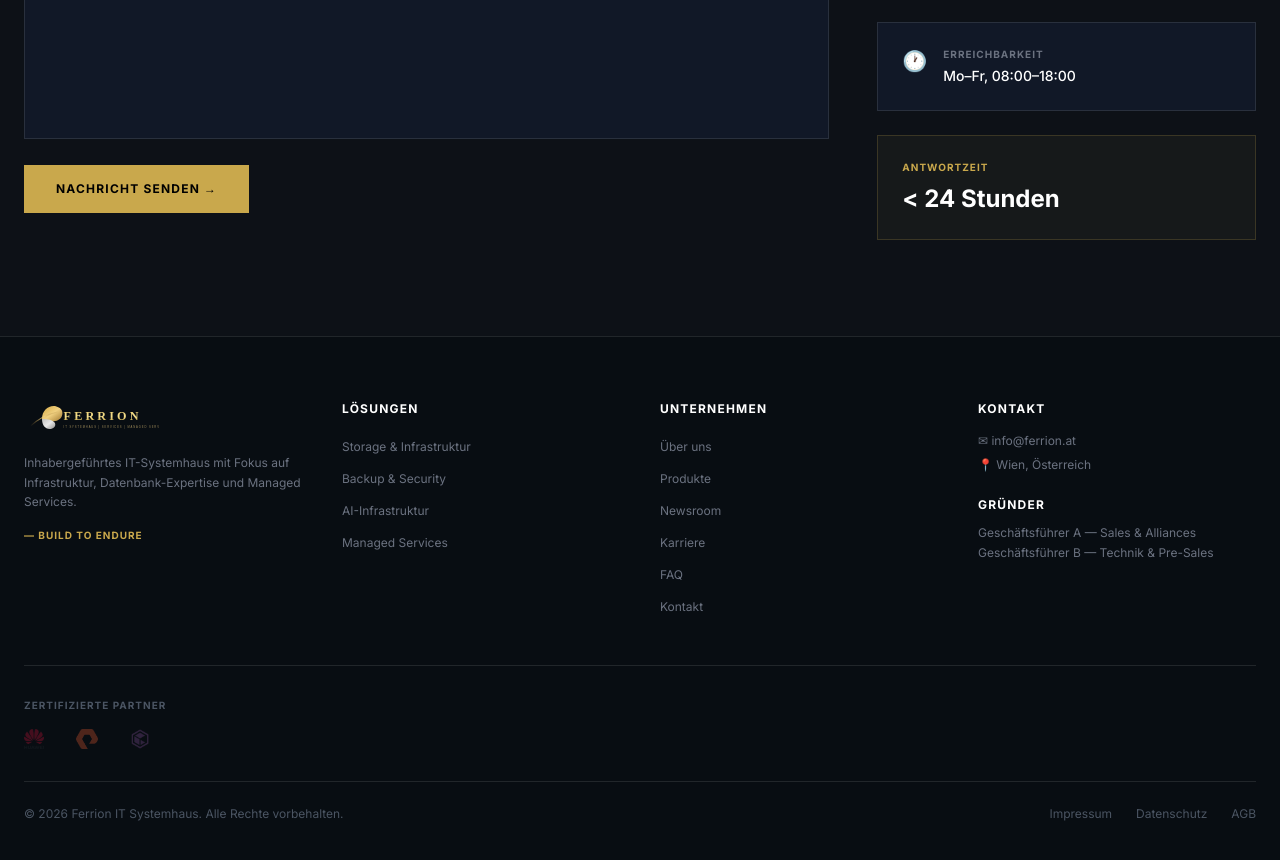
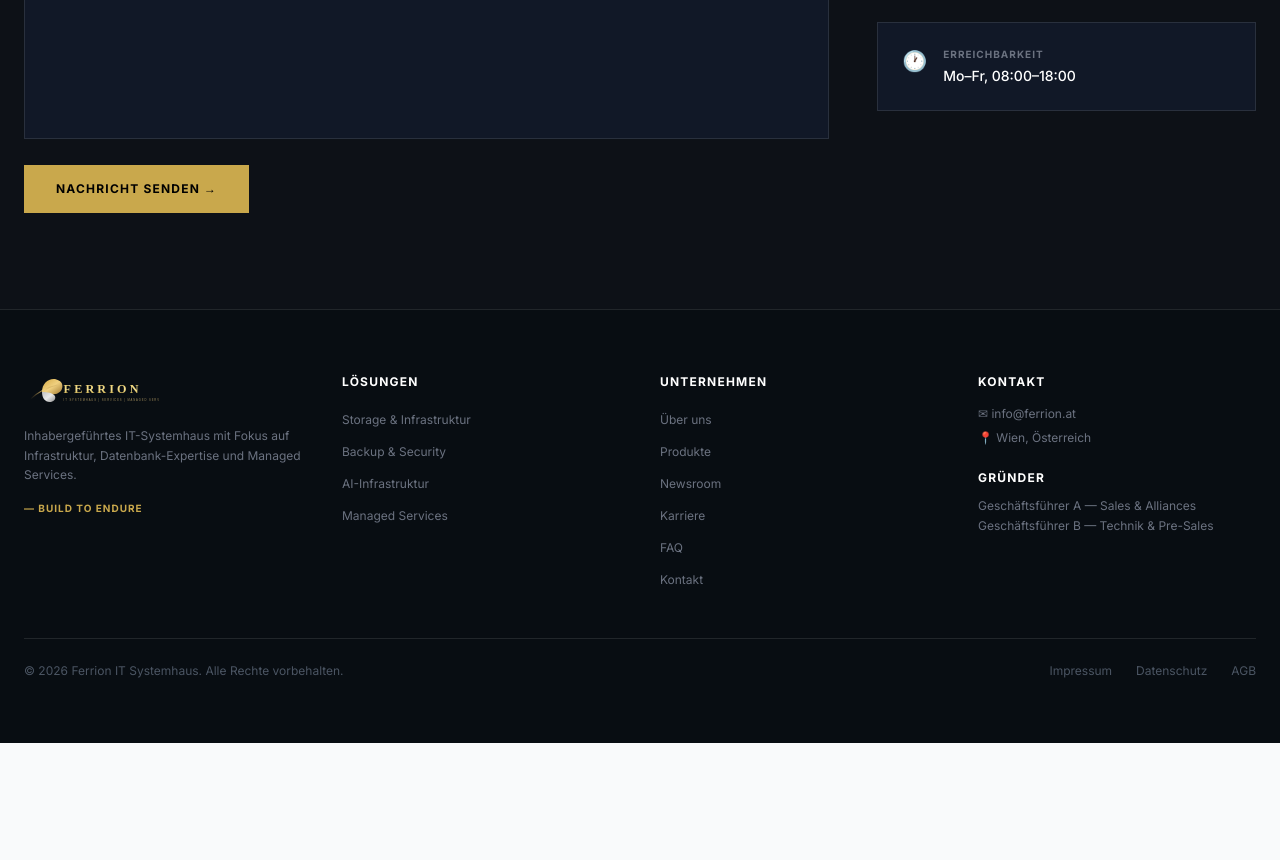
Before and after one commit to Ferrion26/ferrion-portal, a Next.js app: page /kontakt in a window 1280 px wide. Shown: the part 520-1380 px from the top of the page. After the commit the page ends 1263 px from the top, so only its background shows below. Built offline with nearby package versions, Linux system fonts and the light colour scheme; no server answers.

Commit message:
Remove response-time block from contact form and certified-partners footer row
- KontaktClient.tsx: removed the "Antwortzeit / < 24 Stunden" sidebar block
  and its now-unused copy fields.
- Footer.tsx: removed the "Zertifizierte Partner" logo row at the very
  bottom of the page.

```diff
--- a/src/app/kontakt/KontaktClient.tsx
+++ b/src/app/kontakt/KontaktClient.tsx
@@ -25,8 +25,6 @@ const copy = {
       { icon: "📍", label: "Standort", value: "Wien, Österreich", href: null },
       { icon: "🕐", label: "Erreichbarkeit", value: "Mo–Fr, 08:00–18:00", href: null },
     ],
-    response: "Antwortzeit",
-    responseValue: "< 24 Stunden",
   },
   en: {
     eyebrow: "Contact",
@@ -49,8 +47,6 @@ const copy = {
       { icon: "📍", label: "Location", value: "Vienna, Austria", href: null },
       { icon: "🕐", label: "Availability", value: "Mon–Fri, 08:00–18:00", href: null },
     ],
-    response: "Response time",
-    responseValue: "< 24 hours",
   },
 };
 
@@ -188,12 +184,6 @@ export default function KontaktClient({ locale }: { locale: Locale }) {
                 </div>
               </div>
             ))}
-
-            {/* Response time highlight */}
-            <div className="bg-[#c9a84c]/5 border border-[#c9a84c]/20 p-6">
-              <p className="text-[#c9a84c] text-[10px] font-bold tracking-widest uppercase mb-2">{t.response}</p>
-              <p className="text-white text-2xl font-bold">{t.responseValue}</p>
-            </div>
           </div>
         </div>
       </div>
--- a/src/components/home/Footer.tsx
+++ b/src/components/home/Footer.tsx
@@ -106,18 +106,6 @@ export default function Footer({ locale = "de" }: { locale?: Locale }) {
           </div>
         </div>
 
-        {/* Partners row */}
-        <div className="border-t border-white/10 pt-8 mb-8">
-          <p className="text-gray-600 text-[10px] font-bold tracking-widest uppercase mb-4">
-            {locale === "de" ? "Zertifizierte Partner" : "Certified Partners"}
-          </p>
-          <div className="flex items-center gap-8 flex-wrap">
-            <img src="/logos/Huawei_Standard_logo.svg.png" alt="Huawei" className="h-5 w-auto opacity-30 hover:opacity-60 transition-opacity" style={{ mixBlendMode: "screen" }} />
-            <img src="/logos/Pure Storage Bug Orange_undefined.PNG" alt="Pure Storage" className="h-5 w-auto opacity-30 hover:opacity-60 transition-opacity" style={{ mixBlendMode: "screen" }} />
-            <img src="/logos/cropped-favicon-commvault-1.png" alt="Commvault" className="h-5 w-auto opacity-30 hover:opacity-60 transition-opacity" style={{ mixBlendMode: "screen" }} />
-          </div>
-        </div>
-
         <div className="border-t border-white/10 pt-6 flex flex-col md:flex-row items-center justify-between gap-4">
           <p className="text-gray-600 text-xs">
             © {new Date().getFullYear()} {t.copyright}
```
